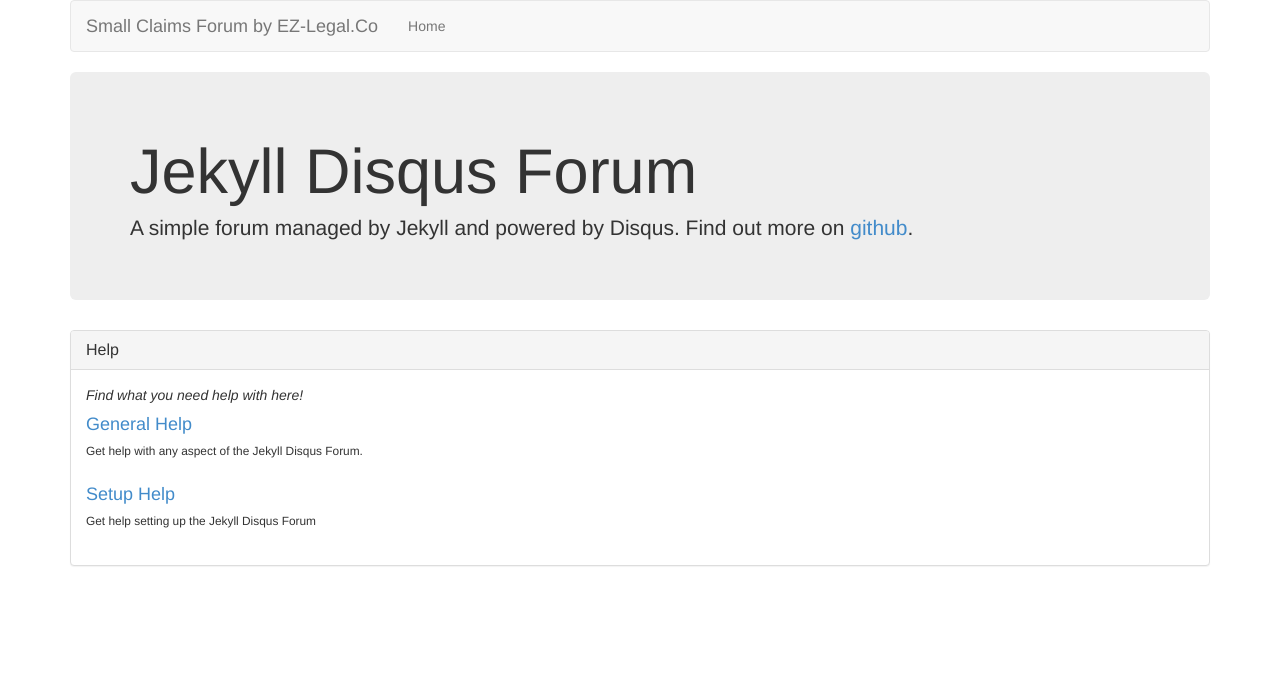
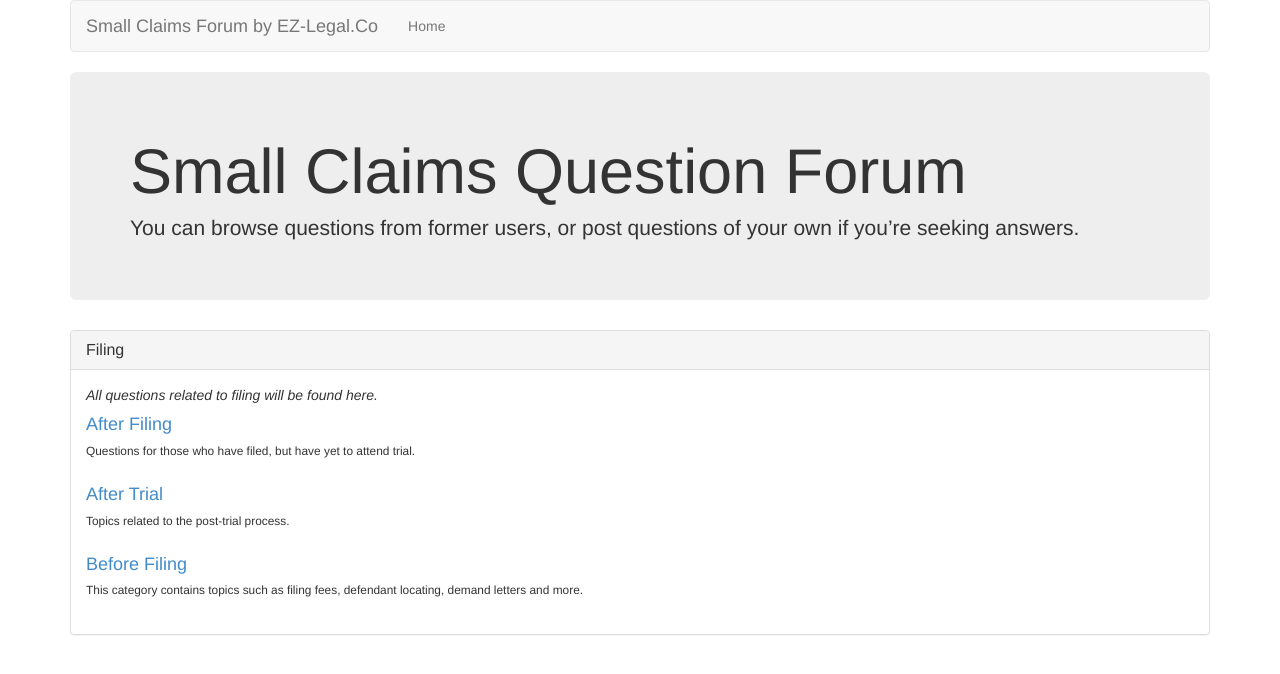
Before and after one commit to smallclaimslawsuits/forum, a Jekyll site: the page built from index.md, in a window 1280 px wide. Shown: the top 674 px of the page. Built offline with Jekyll 4.4.1, drawn with Linux system fonts in a browser that asks for light colours; nearby versions of some CDN libraries.

Commit message:
Added before, after-filing, after-trial categories

```diff
--- /dev/null
+++ b/categories/after-filing.md
@@ -0,0 +1,12 @@
+---
+layout: category
+title: After Filing
+category: true
+summary: Questions for those who have filed, but have yet to attend trial.
+id: 4153494
+group-id: filing
+---
+
+# After Filing
+
+Questions related to topics such as postponement of trial dates, case dismissal, case amendment, etc.
--- /dev/null
+++ b/categories/after-trial.md
@@ -0,0 +1,10 @@
+---
+layout: category
+title: After Trial
+category: true
+summary: Topics related to the post-trial process.
+id: 4153495
+group-id: filing
+---
+
+# After Trial
--- /dev/null
+++ b/categories/before.md
@@ -0,0 +1,12 @@
+---
+layout: category
+title: Before Filing
+category: true
+summary: This category contains topics such as filing fees, defendant locating, demand letters and more.
+id: 4153384
+group-id: filing
+---
+
+# Before Filing
+
+If you have yet to file and need help with forms, process and overall understanding of small claims court, this is the place for you!
--- a/categories/general-help.md
+++ /dev/null
@@ -1,12 +0,0 @@
----
-layout: category
-title: General Help
-category: true
-summary: Get help with any aspect of the Jekyll Disqus Forum.
-id: 2736939
-group-id: help
----
-
-# General help
-
-Get help with any aspect of the Jekyll Disqus Forum.
--- a/categories/setup-help.md
+++ /dev/null
@@ -1,11 +0,0 @@
----
-layout: category
-title: Setup Help
-category: true
-summary: Get help setting up the Jekyll Disqus Forum
-id: 2736938
-group-id: help
----
-
-# Setup Help
-Get help setting up the Jekyll Disqus Forum
--- a/index.md
+++ b/index.md
@@ -2,6 +2,7 @@
 layout: home
 ---
 
-# Jekyll Disqus Forum
+# Small Claims Question Forum
 
-A simple forum managed by Jekyll and powered by Disqus. Find out more on [github](http://www.github.com/klcodanr/Jekyll-Disqus-Forum).
+
+You can browse questions from former users, or post questions of your own if you're seeking answers.
```
Also changed, not shown: category-groups/filing.md (added, +9 -0 lines), category-groups/help.md (deleted, +0 -11 lines).
